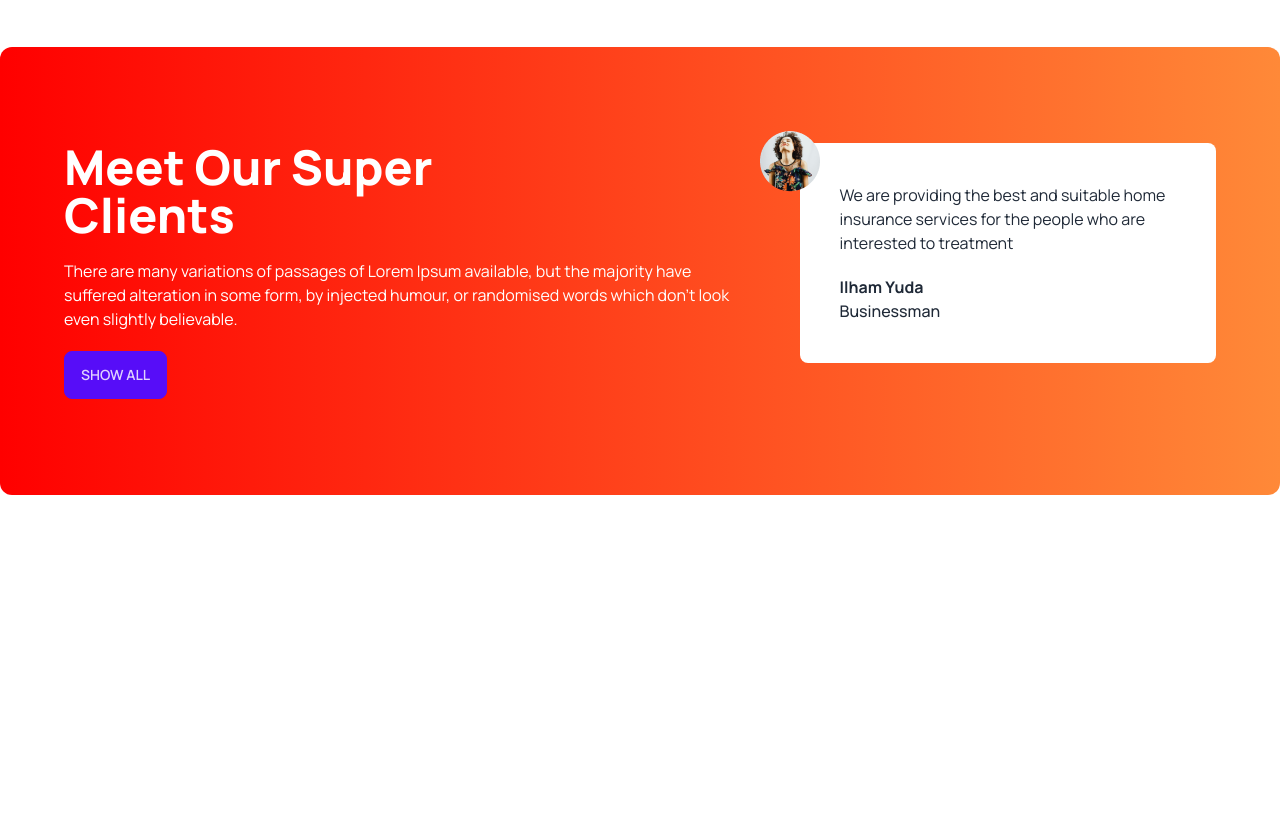
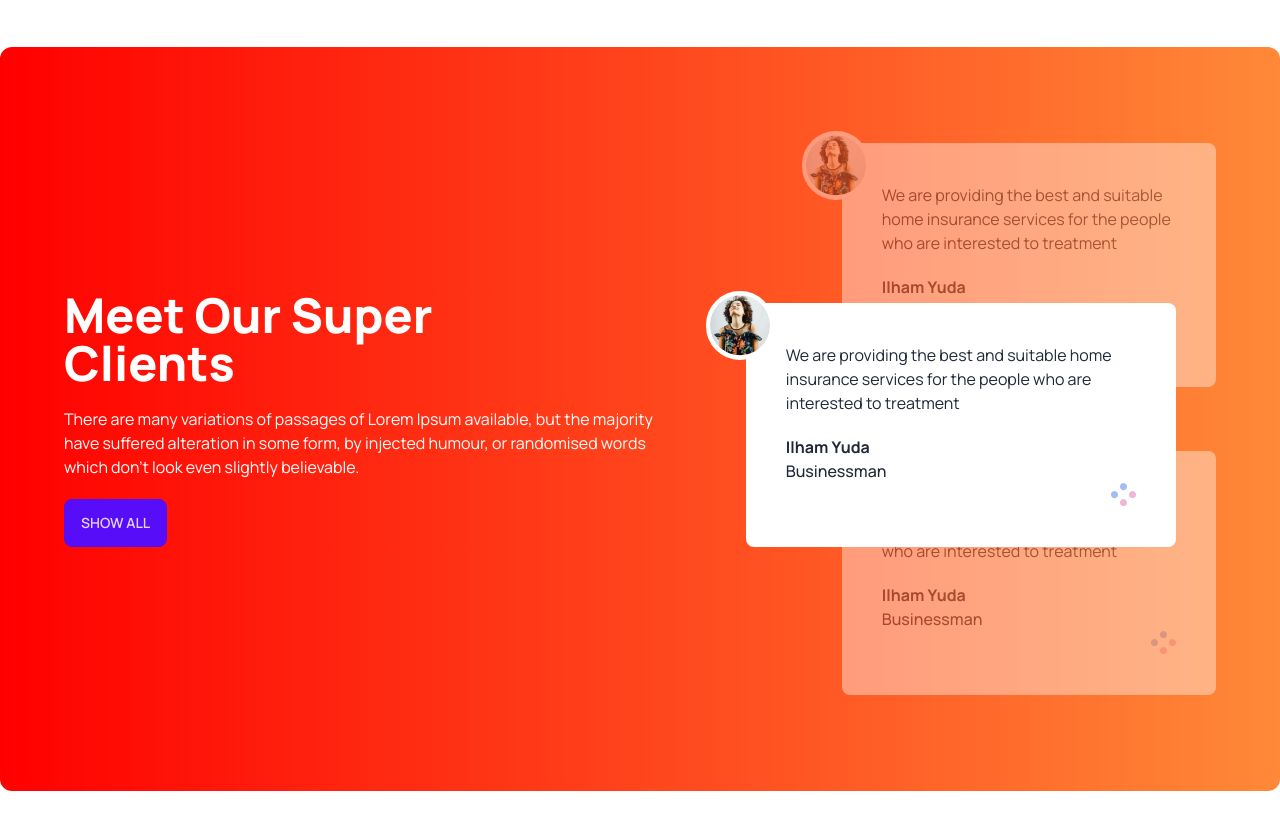
Before and after one commit to csedeveloper06/clone-tea-house-daisyUI, a plain HTML site: page index.html in a window 1280 px wide. Shown: the part 1740-2569 px from the top of the page. Before the commit the page ends 2331 px from the top, so only its background shows below. Drawn offline with nearby package versions, Linux system fonts and the light colour scheme.

Commit message:
added review section

```diff
--- a/index.html
+++ b/index.html
@@ -143,7 +143,8 @@
         <!-- super client section  -->
         <section class="my-24 flex flex-col lg:flex-row gap-12 rounded-xl bg-gradient-to-r from-[#F00] to-[#FF8938]
         px-16 py-24">
-          <div class=" space-y-5">
+          <div class="flex lg:pr-28 items-center">
+           <div class="space-y-5">
             <h2 class="text-5xl font-extrabold text-white">
               Meet Our Super
               <br>
@@ -156,17 +157,50 @@
               slightly believable.
             </p>
             <button class="btn btn-primary">Show All</button>
+           </div>
           </div>
-          <div>
-            <!-- review -->
-            <div class="relative p-10 rounded-lg bg-white">
-              <img class="absolute -left-10 -top-3" src="images/client.png" alt="">
+          <!-- review container  -->
+          <div class="relative">
+            <!--next review -->
+            <div class="relative z-10 mb-16 opacity-40 p-10 rounded-lg bg-white">
+              <img class="absolute -left-10 -top-3 border-4 border-white rounded-full bg-white"
+                src="images/client.png" alt="">
               <p>
                 We are providing the best and suitable home insurance
                 services for the people who are interested to treatment
               </p>
               <h4 class="font-bold mt-5">Ilham Yuda</h4>
               <p class="font-medium">Businessman</p>
+             <div class="flex justify-end">
+              <img src="images/circles.png" alt="">
+             </div>
+            </div>
+            <!-- current review -->
+            <div class="absolute z-20 top-40 lg:-left-24 lg:w-[430px] p-10 rounded-lg bg-white">
+              <img class="absolute -left-10 -top-3 border-4 border-white rounded-full bg-white"
+                src="images/client.png" alt="">
+              <p>
+                We are providing the best and suitable home insurance
+                services for the people who are interested to treatment
+              </p>
+              <h4 class="font-bold mt-5">Ilham Yuda</h4>
+              <p class="font-medium">Businessman</p>
+             <div class="flex justify-end">
+              <img src="images/circles.png" alt="">
+             </div>
+            </div>
+            <!-- previous review -->
+            <div class="relative z-10 opacity-40 p-10 rounded-lg bg-white">
+              <img class="absolute -left-10 -top-3 border-4 border-white rounded-full bg-white" src="images/client.png" alt="">
+              <p>
+                We are providing the best and suitable home insurance
+                services for the people who are interested to treatment
+              </p>
+              <h4 class="font-bold mt-5">Ilham Yuda</h4>
+              <p class="font-medium">Businessman</p>
+             <div class="flex justify-end">
+              <img src="images/circles.png" alt="">
+             </div>
             </div>
           </div>
         </section>
```
